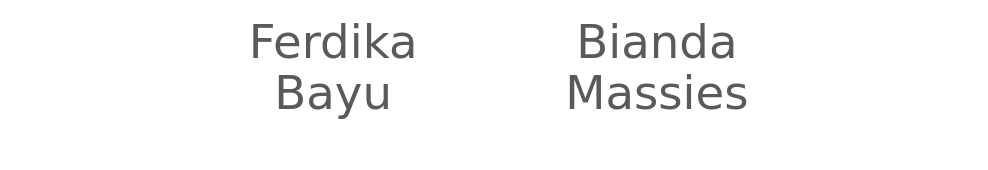
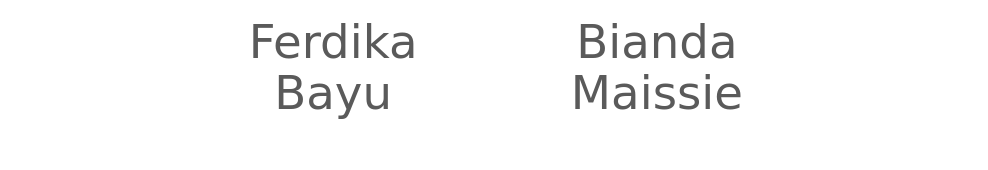
Before and after one commit to afdhalulhsn/bayu-bianda-wedding, a website: page home.html in a window 1280 px wide. Shown: the part 1549-1719 px from the top of the page, without its empty margins (170-1158 px from the left). Drawn offline with nearby package versions, Linux system fonts and the light colour scheme; some packages are replaced by stand-ins of ours; files whose address does not match are found by name; a web font is replaced by a local one.

Commit message:
change name

```diff
--- a/home.html
+++ b/home.html
@@ -101,7 +101,7 @@
 						<div class="col-md-2 col-sm-2 col-xs-2 nopadding"><h2 class="amp-center"><i class="icon-heart"></i></h2></div>
 						<div class="col-md-5 col-sm-5 col-xs-5 nopadding">
 							<img src="images/LANE0654-modified.png" class="img-responsive">
-							<h3 style="font-size: 35pt;">Bianda Massies</h3>
+							<h3 style="font-size: 35pt;">Bianda Maissie</h3>
 						</div>
 					</div>
 				</div>
```
